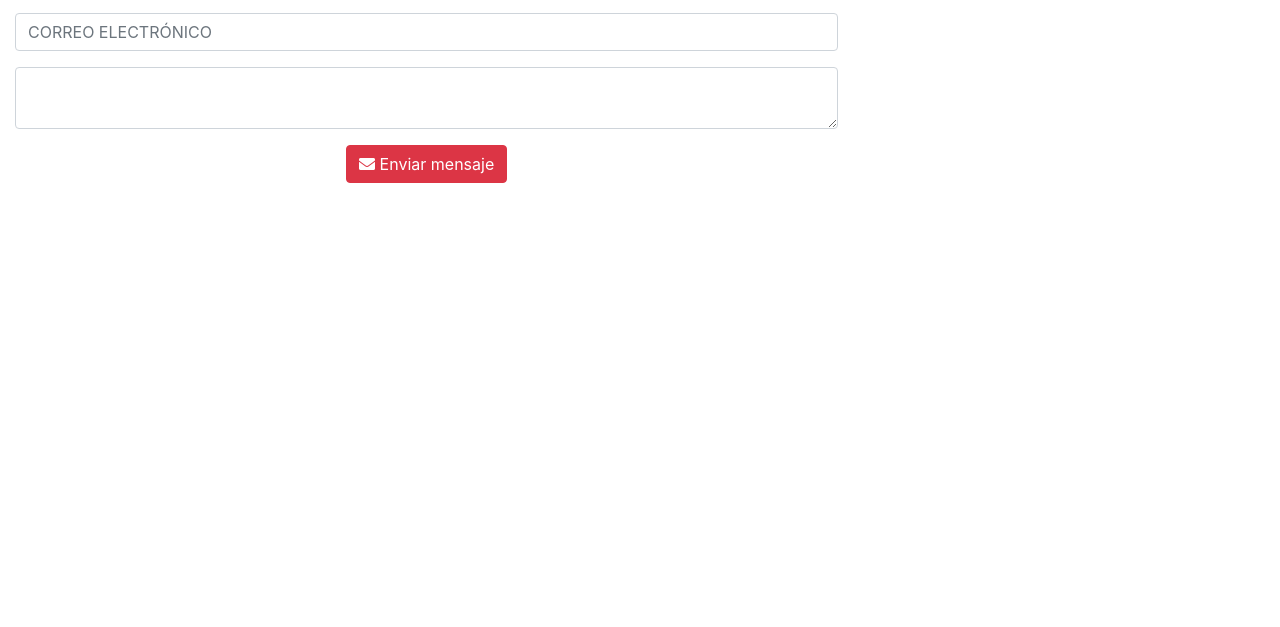
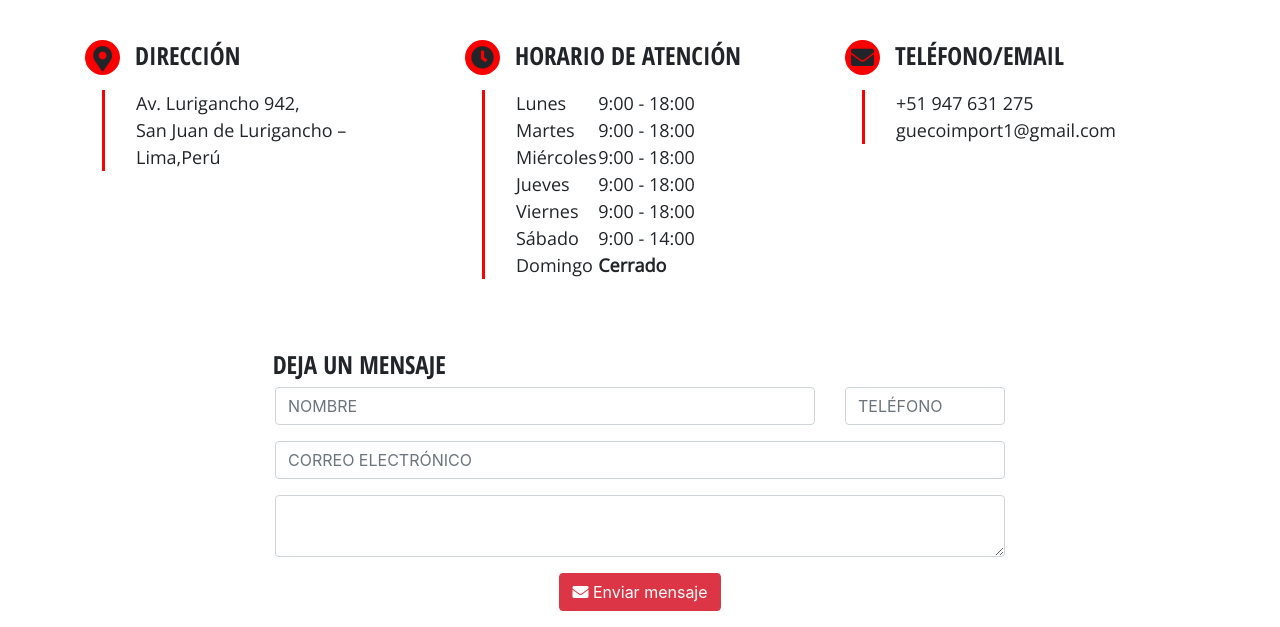
Before and after one commit to viivigood/gueco, a plain HTML site: page contactanos.html in a window 1280 px wide. Shown: the part 196-823 px from the top of the page. Before the commit the page ends 800 px from the top, so only its background shows below. Drawn offline with nearby package versions, Linux system fonts and the light colour scheme.

Commit message:
Pagina CONTACTANOS

```diff
--- a/contactanos.html
+++ b/contactanos.html
@@ -40,46 +40,133 @@
 		</nav>
 	</div> <!--header-->
 
-	<div class="container-fluid">
-
-		<h2 class="text-center title-black" >CONTÁCTANOS</h2>
-		<div class="row">
-			<div class="col-4">
-
-			</div>
-			<div class="col-4"></div>
-			<div class="col-4"></div>
+	<div class="container">
+		<div class="margin-title">
+			<h1 class="text-center h1-title-black" >CONTÁCTANOS</h1>
 		</div>
 		<div class="row">
-			<div class="col-sm-8 col-sm-offset-2 col-xs-10 col-xs-offset-1 text-center">
+			<div class="col-sm-4">
+				<div class="info-item">
+					<div class="info-item-content">
+						<div class="info-title">
+							<div class="icon bg-gueco-red"><i style="font-size:25px" class="fas fa-map-marker-alt"></i></div>
+							<h2 class="info-item-title">Dirección</h2>
+						</div>
+						<div class="info-item-desc">Av. Lurigancho 942,<br>San Juan de Lurigancho – Lima,Perú</div>
+					</div>
+				</div>
+			</div>
+			<div class="col-sm-4">
+				<div class="info-item">
+					<div class="info-item-content">
+						<div class="info-title">
+							<div class="icon bg-gueco-red"><i style="font-size:23px" class="fas fa-clock"></i></div>
+							<h2 class="info-item-title">Horario de atención</h2>
+						</div>
+						<div class="info-item-desc">
+							<div class="row">
+								<div class="col-sm-3">
+									Lunes
+								</div>
+								<div class="col-sm-8">
+									9:00 - 18:00
+								</div>
+							</div>
+							<div class="row">
+								<div class="col-sm-3">
+									Martes
+								</div>
+								<div class="col-sm-8">
+									9:00 - 18:00
+								</div>
+							</div>
+							<div class="row">
+								<div class="col-sm-3">
+									Miércoles
+								</div>
+								<div class="col-sm-8">
+									9:00 - 18:00
+								</div>
+							</div>
+							<div class="row">
+								<div class="col-sm-3">
+									Jueves
+								</div>
+								<div class="col-sm-8">
+									9:00 - 18:00
+								</div>
+							</div>
+							<div class="row">
+								<div class="col-sm-3">
+									Viernes
+								</div>
+								<div class="col-sm-8">
+									9:00 - 18:00
+								</div>
+							</div>
+							<div class="row">
+								<div class="col-sm-3">
+									Sábado
+								</div>
+								<div class="col-sm-8">
+									9:00 - 14:00
+								</div>
+							</div>
+							<div class="row">
+								<div class="col-sm-3">
+									Domingo
+								</div>
+								<div class="col-sm-8">
+									<span class="font-weight-bold">Cerrado</span>
+								</div>
+							</div>
+						</div>
+					</div>
+				</div>
+			</div>
+			<div class="col-sm-4">
+				<div class="info-item">
+					<div class="info-item-content">
+						<div class="info-title">
+							<div class="icon bg-gueco-red"><i style="font-size:23px" class="fas fa-envelope"></i></div>
+							<h2 class="info-item-title">Teléfono/Email</h2>
+						</div>
+						<div class="info-item-desc">+51 947 631 275<br>guecoimport1@gmail.com</div>
+					</div>
+				</div>
+			</div>
+		</div>
+
 		<form>
-					<div class="row justify-content-center">
-						<div class="form-group col-8">
+			<div class="row">
+				<div class="offset-sm-2">
+					<h2 class="h4-title-black">&nbsp; Deja un mensaje</h2>
+				</div>
+			</div>
+			<div class="row ">
+				<div class="form-group offset-sm-2  col-sm-6">
 					<input type="text" class="form-control" id="name" placeholder="NOMBRE">
 				</div>
-						<div class="form-group col-4">
+				<div class="form-group col-sm-2">
 					<input type="number" class="form-control" id="number" placeholder="TELÉFONO">
 				</div>
 			</div>
 			<div class="row">
-						<div class="form-group col">
+				<div class="form-group offset-sm-2  col-sm-8">
 					<input type="email" class="form-control" id="email" placeholder="CORREO ELECTRÓNICO">
 				</div>
 			</div>
 			<div class="row">
-						<div class="form-group col">
-							<textarea class="form-control" id="message" placeholder="DEJANOS UN MENSAJE">
+				<div class="form-group offset-sm-2  col-sm-8">
+					<textarea class="form-control" id="message">
 					</textarea>
 				</div>
 			</div>
-					<div class="row">
-						<div class="col">
+			<div class="text-center">
 				<button type="submit" class="btn btn-danger"><i class="fas fa-envelope"></i> Enviar mensaje</button>
 			</div>
-					</div>
 		</form>
-			</div>
-		</div>
+
 	</div>
 
 
--- a/style.css
+++ b/style.css
@@ -1,4 +1,4 @@
-@import url('https://fonts.googleapis.com/css?family=Open+Sans+Condensed:300,700');
+@import url('https://fonts.googleapis.com/css?family=Open+Sans|Open+Sans+Condensed:300,700');
 
 .bg-gueco-red{
 	background: #F90101;
@@ -17,9 +17,56 @@
 	font-weight: 700;
 	color: black;
 }
-.title-black{
+.h1-title-black{
 	font-family: 'Open Sans Condensed', sans-serif;
 	font-weight: 700;
+	text-transform: uppercase;
 	color: black;
 	font-size: 50px;
 }
+.h4-title-black{
+	font-family: 'Open Sans Condensed', sans-serif;
+	font-weight: 700;
+    font-size: 25px;
+    text-transform: uppercase;
+}
+.h4-title-black-nocase{
+	font-family: 'Open Sans Condensed', sans-serif;
+	font-weight: 700;
+    font-size: 25px;
+}
+.margin-title{
+	margin-top: 30px;
+	margin-bottom: 60px;
+}
+.info-item{
+	margin-bottom: 70px;
+}
+.icon{
+	width: 35px;
+    height: 35px;
+    border-radius: 50%;
+    line-height: 35px;
+    text-align: center;
+    float: left;
+    margin-right: 15px;
+    padding-top: 6px;
+}
+.info-item-title {
+	font-family: 'Open Sans Condensed', sans-serif;
+	font-weight: 700;
+    font-size: 25px;
+    text-transform: uppercase;
+    margin: 0 0 20px;
+    overflow: hidden;
+    line-height: 30px;
+}
+.info-item-desc {
+	font-family: 'Open Sans', sans-serif;
+	font-weight: 300;
+    font-size: 18px;
+    position: relative;
+    margin-left: 17px;
+    padding-left: 31px;
+    border-left: 3px solid #F90101;
+}
```
Lines whose indentation alone changed are shown as unchanged.
